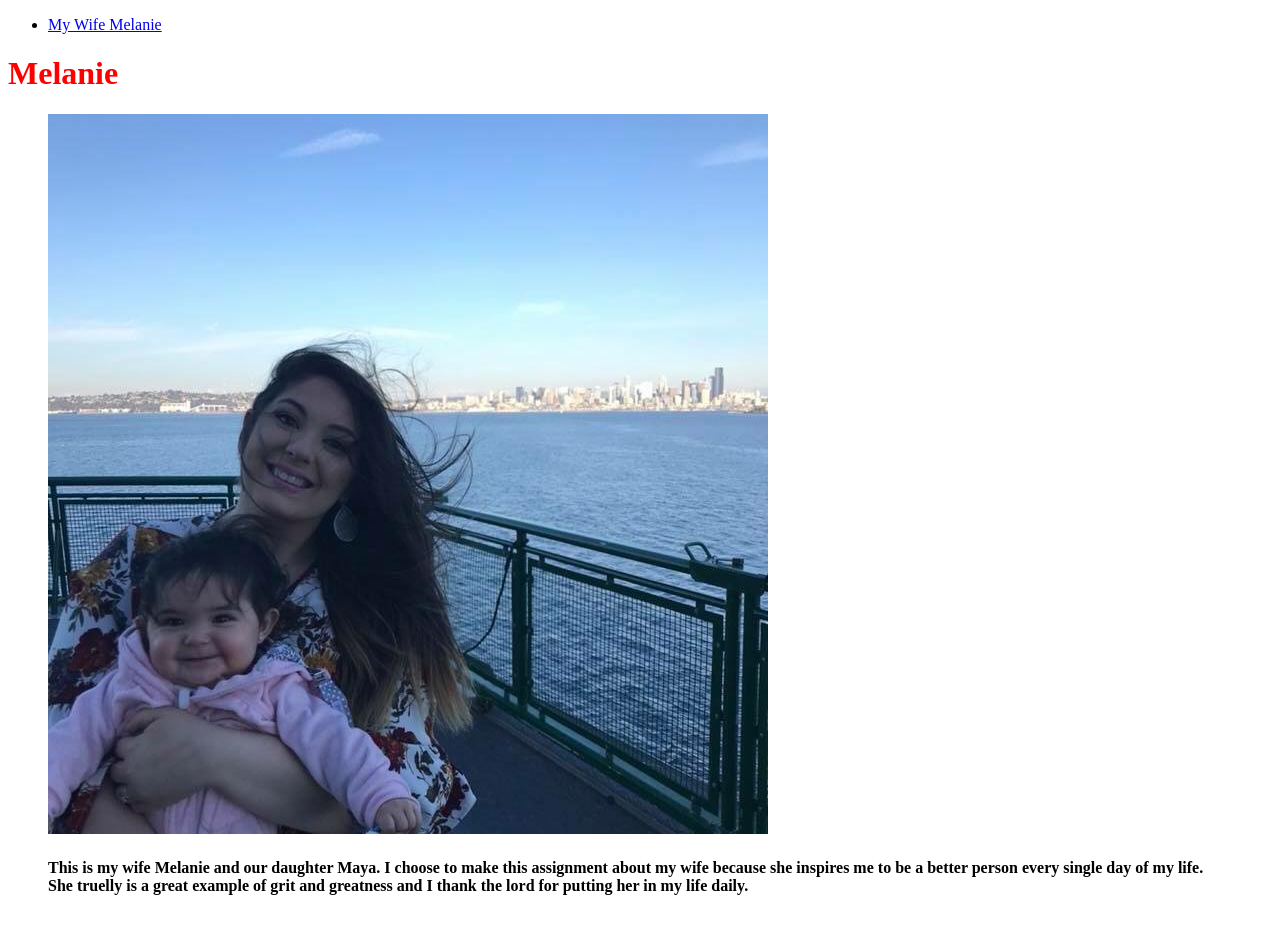
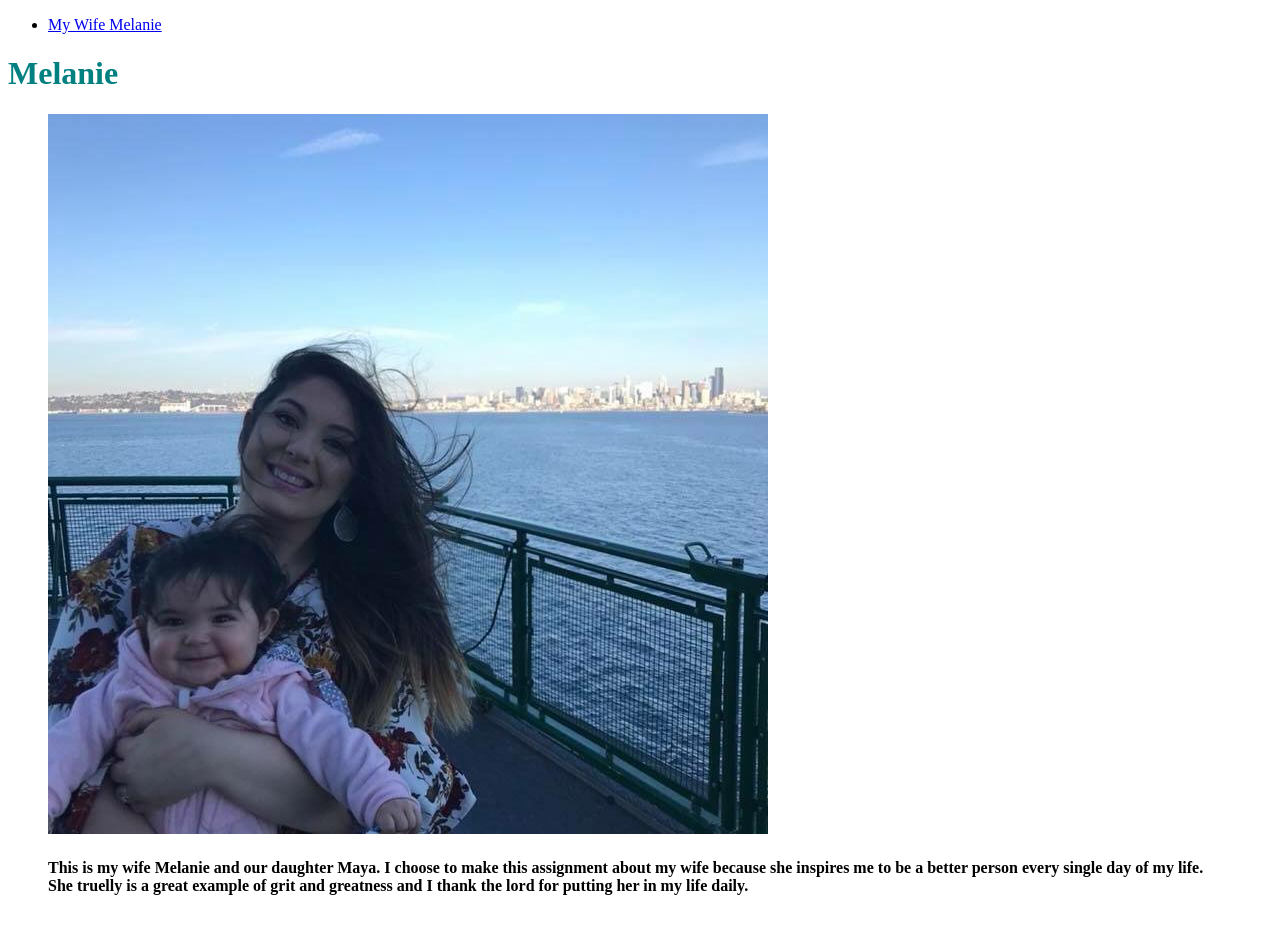
Before and after one commit to cazares509/melanie, a plain HTML site: page index.html in a window 1280 px wide. Drawn offline with Linux system fonts and the light colour scheme; a web font is replaced by a local one.

Commit message:
Update index.html

```diff
--- a/index.html
+++ b/index.html
@@ -5,7 +5,7 @@
     <meta charset="UTF-8">
     <title>My wife Melanie..</title>
    <style>
-  h1 {color:red;}
+  h1 {color:#008080;}
   p {color:blue;}
 </style>
     <link rel="stylesheet" type="text/css"
```
